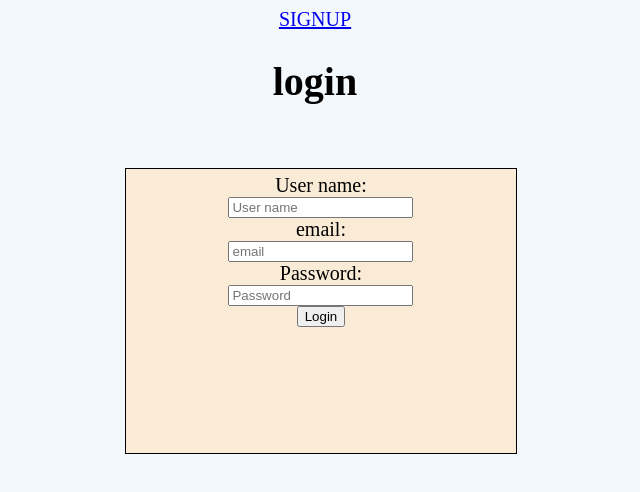
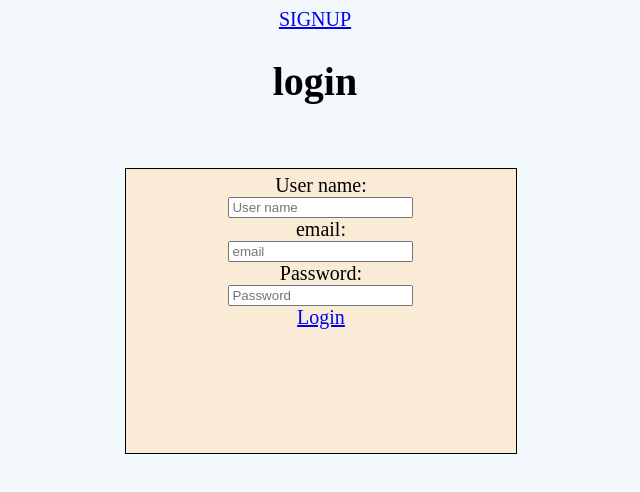
Before and after one commit to tursheila/MyDiary, a plain HTML site: page login.html in a window 1280 px wide. Shown: the whole page, without its empty margins (325-965 px from the left). Drawn offline with Linux system fonts and the light colour scheme.

Commit message:
changes in login

```diff
--- a/login.html
+++ b/login.html
@@ -8,14 +8,15 @@
         <h1>login</h1>
 
      <div class="login-content">
-        <form action="profile.html" method="POST">
+        <form>
         User name:<br>
         <input type="text" name="User name" placeholder="User name"><br>
         email:<br>
         <input type=email name="email" placeholder="email"><br>
         Password:<br>
         <input type="text" name="Password" placeholder="Password"><br>
-        <button>Login</button>
+
+        <a href="view.html">Login</a>
     </form>
      </div>
 
```
